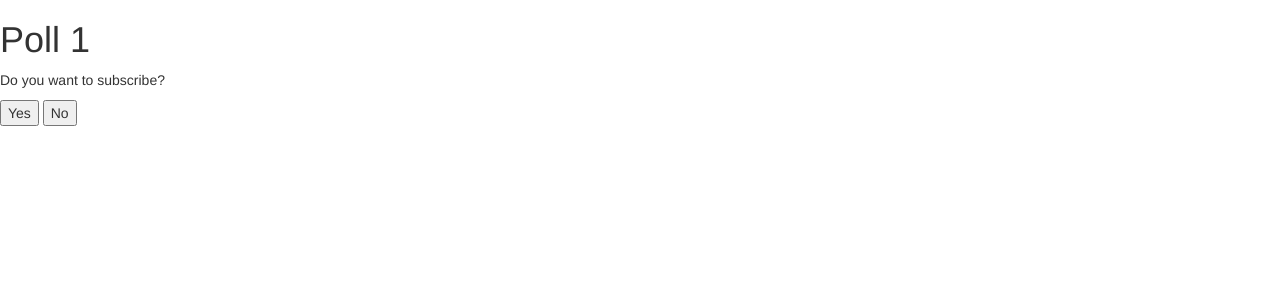
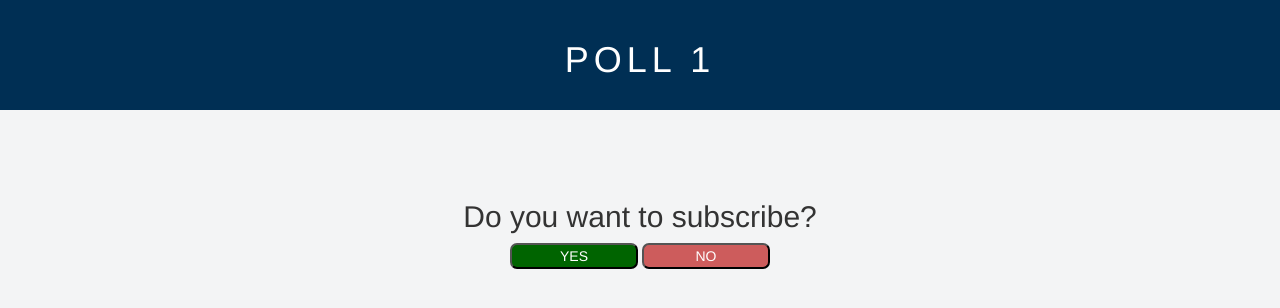
Before and after one commit to kevmo/foxlink, a Flask app: page /polls/1 in a window 1280 px wide. Shown: the top 308 px of the page. Run offline with Flask 2, Linux system fonts and the light colour scheme; some libraries are stand-ins or nearby versions.

Commit message:
Clean up code + add styling.

```diff
--- a/app.py
+++ b/app.py
@@ -1,14 +1,12 @@
 from flask import Flask, redirect, render_template, request, jsonify
 from flask_pymongo import PyMongo
-import json
-from bson.json_util import dumps, loads
-# from flask_sqlalchemy import SQLAlchemy
-# from flask_mail import Mail, Message
+from bson.json_util import dumps
 
+import config
 from utility import generateRandomString
-import config
 
 
+# Configuration
 app = Flask(__name__)
 app.config.from_object(config.DevelopmentConfig)
 mongo = PyMongo(app)
@@ -17,10 +15,8 @@ mongo = PyMongo(app)
 # FRONTEND ROUTES
 #
 
-
-#  Subscribe to poll results page
 @app.route('/polls/new')
-def hello():
+def generate_new_poll():
     # This is random enough that I don't need to check for pre-existence
     # of the ID before generating the page (for a toy app anyways).
     new_poll_id = generateRandomString(32)
@@ -38,18 +34,18 @@ def new_poll(id):
 def view_poll_results(id, secret):
 
     poll = mongo.db.polls.find_one_or_404({'_id': id})
+    # Checking secret --> would be better done as a decorator
     if secret == poll[u'secret']:
         return render_template('poll_results.html', id=id), 200
     else:
-        return "You don't belong here", 401
+        return "You don't belong here.", 401
 
 
 #
 # API ROUTES
 #
 
-# User subscribes to a poll,
-# generate secret
+
 # Skipping sending user an email because of time constraints, would otherwise use sendgrid.
 @app.route('/api/polls/subscribe/<id>', methods=['POST'])
 def subscribe(id):
@@ -82,8 +78,6 @@ def record_poll_results(id):
         existing_poll
     )
 
-    print updated_poll
-
     return "Good"
 
 
--- a/config.py
+++ b/config.py
@@ -6,10 +6,8 @@ class Config(object):
     DEBUG = False
     TESTING = False
     CSRF_ENABLED = True
-    MONGO_DBNAME = 'foxlink'
-
 
 class DevelopmentConfig(Config):
-    DATABASE_URL = "postgresql://localhost/foxlink"
     DEVELOPMENT = True
     DEBUG = True
+    MONGO_DBNAME = 'foxlink'
--- /dev/null
+++ b/static/style.css
@@ -0,0 +1,43 @@
+body {
+    text-align: center;
+    background-color: #F3F4F5;
+}
+
+.title {
+    text-transform: uppercase;
+    color: white;
+    letter-spacing: 5px;
+    background-color: #002F54;
+    position: fixed;
+    top: 0;
+    width: 100vw;
+    max-height: 200px;
+}
+
+h1 {
+    padding: 20px 0;
+}
+
+.content {
+    margin-top: 200px;
+}
+
+button {
+    width: 10vw;
+    border-radius: 7px;
+    color: white;
+    text-transform: uppercase;
+}
+
+button.yes {
+    background: darkgreen;
+}
+
+button.no {
+    background: indianred;
+}
+
+.subscribed {
+    margin-top: 5vh;
+
+}
--- a/templates/new_poll_subscribe.html
+++ b/templates/new_poll_subscribe.html
@@ -8,16 +8,28 @@
             rel="stylesheet"
             href="../static/bower_components/bootstrap/dist/css/bootstrap.css"
     />
+    <link
+            type="text/css"
+            rel="stylesheet"
+            href="../static/style.css"
+    />
 </head>
 <body>
-    <h1> Poll {{ id }}</h1>
-    <p>Do you want to subscribe?</p>
-    <button class="yes">Yes</button> <button class="no">No</button>
-    <br />
+    <div class="title">
+        <h1> Poll {{ id }}</h1>
+    </div>
+
+    <div class="content">
+        <h2>Do you want to subscribe?</h2>
+        <button class="yes">Yes</button> <button class="no">No</button>
+        <br />
+    </div>
+
+    <div class="subscribed"></div>
 
     <script>
         $('.no').on("click", function(){
-            alert("Then why are you even here.");
+            alert("Then why are you even here!");
         });
 
         $('.yes').on("click", function(){
@@ -25,9 +37,9 @@
             var apiURL = '/api/polls/subscribe/{{ id }}?' //email=' + email;
             $.post(apiURL)
                 .done(function(secret){
-                    var api_url = "Send GET and POST requests to this API URL to record query parameters:  http://localhost:5000/api/polls/{{ id }}"
-                    var url = "Go here to view results: http://localhost:5000/polls/{{ id }}/" + secret;
-                    $('body').append(api_url, "<br />", url)
+                    var api_url = "<p>Send GET and POST requests to this API URL to record query parameters:  http://localhost:5000/api/polls/{{ id }}</p>"
+                    var url = "<p>Go here to view results: http://localhost:5000/polls/{{ id }}/" + secret + "</p>";
+                    $('.subscribed').append(api_url, "<br />", url)
                 });
         })
 
```
Also changed, not shown: README.md.
